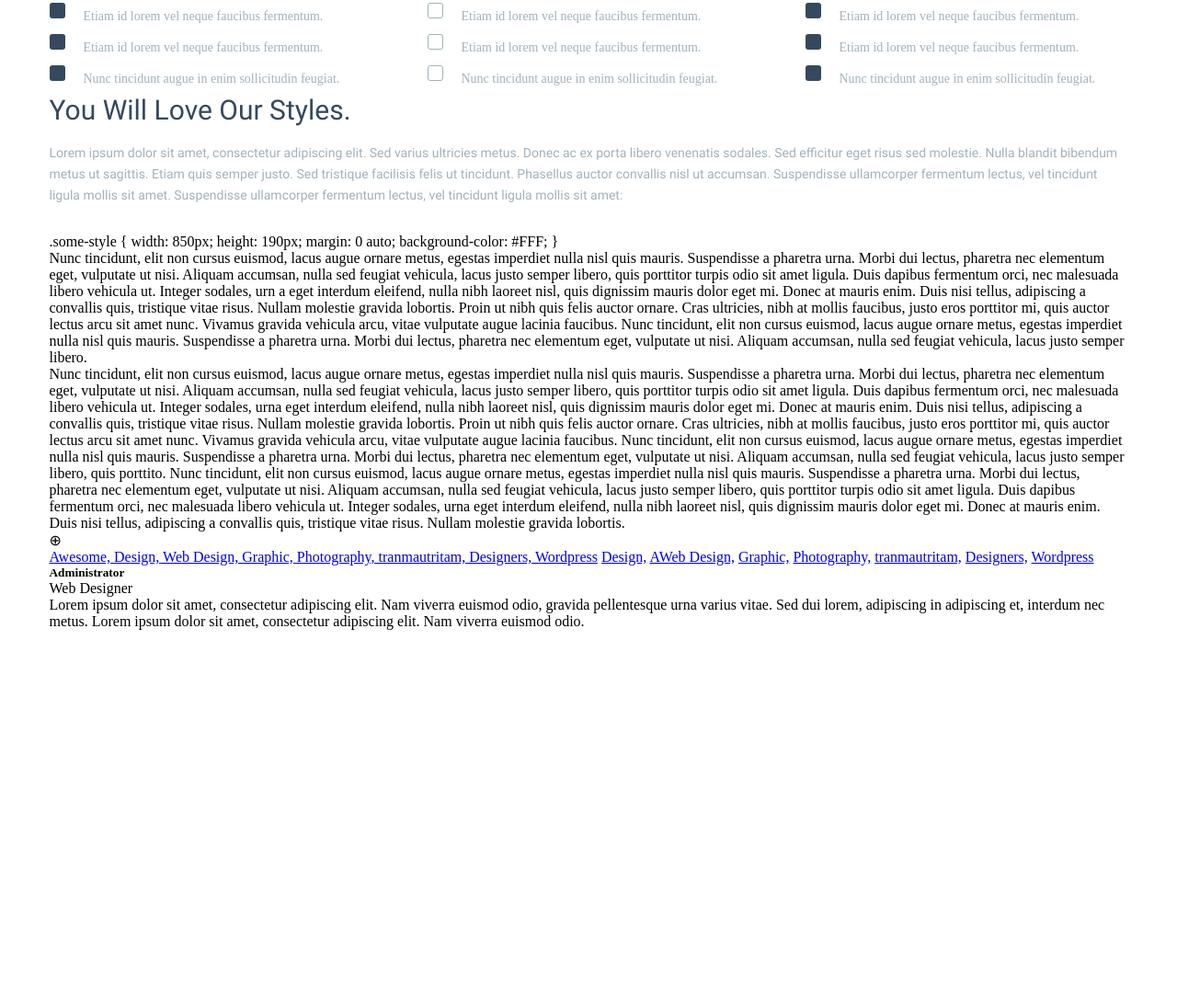
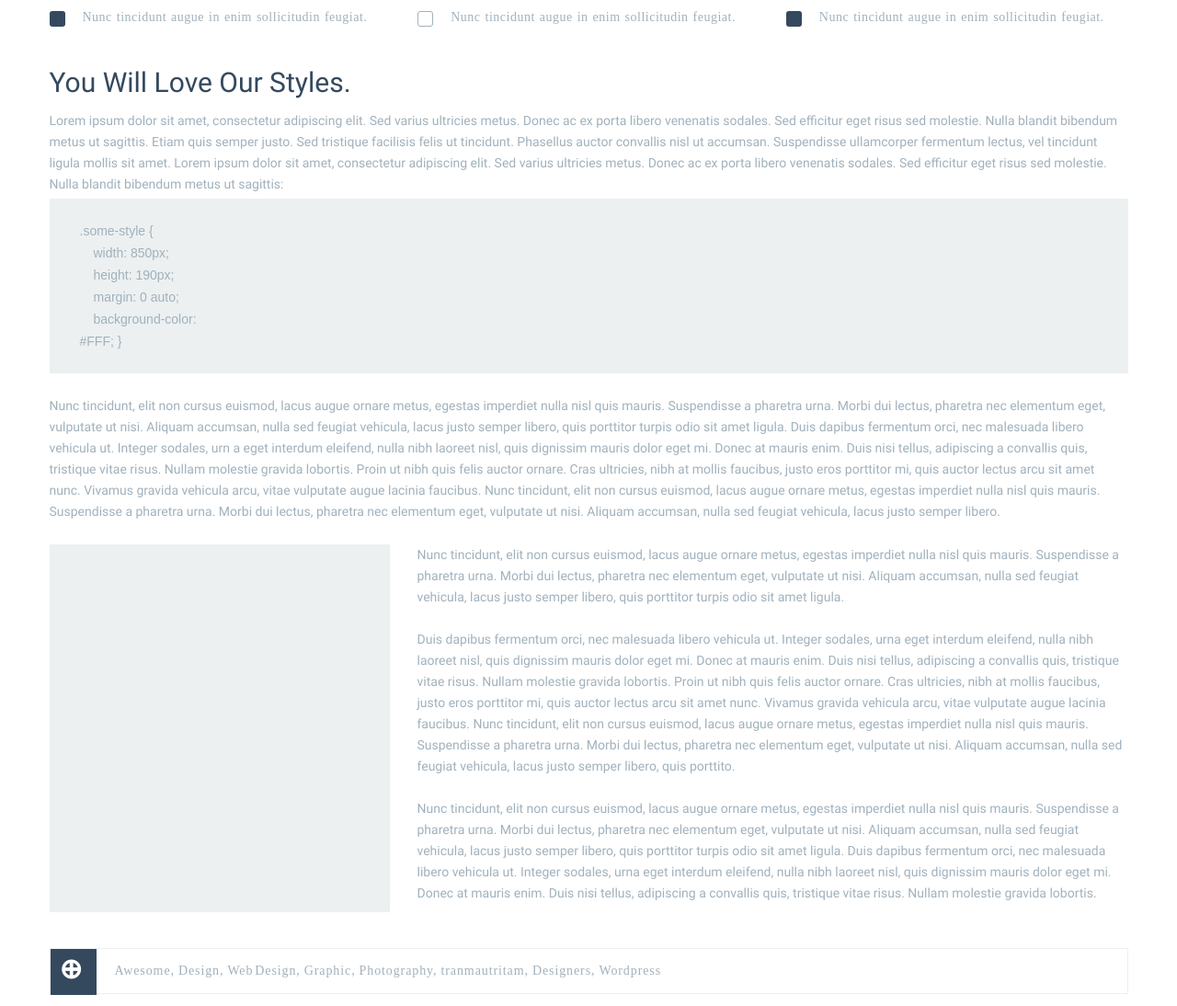
Before and after one commit to DOKVADZETAKO/html-and-css-practice, a plain HTML site: page 12-Text-Decoration/Practice-2.html in a window 1280 px wide. Shown: the part 278-1372 px from the top of the page at 92% size. Before the commit the page ends 963 px from the top, so only its background shows below. Drawn offline with Linux system fonts and the light colour scheme.

Commit message:
feat(12-Text-Decoration): Finish Practice-2

```diff
--- a/12-Text-Decoration/Practice-2.html
+++ b/12-Text-Decoration/Practice-2.html
@@ -12,7 +12,7 @@
 
 <body>
     <main>
-        <div class="mainHeader">
+        <div class="mainHeader1">
             <h3>You Will Love Our Styles.</h3>
             <p>Lorem ipsum dolor sit amet, consectetur adipiscing elit. Sed varius ultricies metus. Donec ac ex porta
                 libero venenatis sodales. Sed efficitur eget risus sed molestie. Nulla blandit bibendum metus ut
@@ -34,10 +34,6 @@
                     <li>
                         <div class="block"></div>
                         <span>Nullam id dolor in ex eleifend tempus.</span>
-                    </li>
-                    <li>
-                        <div class="block"></div>
-                        <span>Etiam id lorem vel neque faucibus fermentum.</span>
                     </li>
                     <li>
                         <div class="block"></div>
@@ -69,10 +65,6 @@
                     </li>
                     <li>
                         <div class="block"></div>
-                        <span>Etiam id lorem vel neque faucibus fermentum.</span>
-                    </li>
-                    <li>
-                        <div class="block"></div>
                         <span>Nunc tincidunt augue in enim sollicitudin feugiat.</span>
                     </li>
                 </ul>
@@ -97,30 +89,30 @@
                     </li>
                     <li>
                         <div class="block"></div>
-                        <span>Etiam id lorem vel neque faucibus fermentum.</span>
-                    </li>
-                    <li>
-                        <div class="block"></div>
                         <span>Nunc tincidunt augue in enim sollicitudin feugiat.</span>
                     </li>
                 </ul>
             </div>
         </div>
-        <div class="mainHeader">
+        <div class="mainHeader2">
             <h3>You Will Love Our Styles.</h3>
             <p>Lorem ipsum dolor sit amet, consectetur adipiscing elit. Sed varius ultricies metus. Donec ac ex porta
                 libero venenatis sodales. Sed efficitur eget risus sed molestie. Nulla blandit bibendum metus ut
                 sagittis. Etiam quis semper justo. Sed tristique facilisis felis ut tincidunt. Phasellus auctor
                 convallis nisl ut accumsan. Suspendisse ullamcorper fermentum lectus, vel tincidunt ligula mollis sit
-                amet. Suspendisse ullamcorper fermentum lectus, vel tincidunt ligula mollis sit amet:</p>
+                amet. Lorem ipsum dolor sit amet, consectetur adipiscing elit. Sed varius ultricies metus. Donec ac ex
+                porta libero venenatis sodales. Sed efficitur eget risus sed molestie. Nulla blandit bibendum metus ut
+                sagittis:</p>
         </div>
         <div class="example">
-            <p>.some-style {
-                width: 850px;
-                height: 190px;
-                margin: 0 auto;
-                background-color: #FFF;
+            <div>
+                <p>.some-style {<br>
+                    <span> width: 850px;</span>
+                    <span> height: 190px;</span></br>
+                    <span> margin: 0 auto;</span>
+                    <span> background-color: #FFF;</span>
                     }</p>
+            </div>
         </div>
         <div class="text">
             <p>Nunc tincidunt, elit non cursus euismod, lacus augue ornare metus, egestas imperdiet nulla nisl quis
@@ -137,38 +129,54 @@
         </div>
         <div class="PosterHead">
             <div class="Poster"></div>
-            <p class="info">Nunc tincidunt, elit non cursus euismod, lacus augue ornare metus, egestas imperdiet nulla
-                nisl quis mauris. Suspendisse a pharetra urna. Morbi dui lectus, pharetra nec elementum eget, vulputate
-                ut nisi. Aliquam accumsan, nulla sed feugiat vehicula, lacus justo semper libero, quis porttitor turpis
-                odio sit amet ligula.
-
+            <div>
+                <p>Nunc tincidunt, elit non cursus euismod, lacus augue ornare metus, egestas imperdiet nulla
+                    nisl quis mauris. Suspendisse a pharetra urna. Morbi dui lectus, pharetra nec elementum eget,
+                    vulputate
+                    ut nisi. Aliquam accumsan, nulla sed feugiat vehicula, lacus justo semper libero, quis porttitor
+                    turpis
+                    odio sit amet ligula.</p>
+                <p>
                     Duis dapibus fermentum orci, nec malesuada libero vehicula ut. Integer sodales, urna eget interdum
-                eleifend, nulla nibh laoreet nisl, quis dignissim mauris dolor eget mi. Donec at mauris enim. Duis nisi
-                tellus, adipiscing a convallis quis, tristique vitae risus. Nullam molestie gravida lobortis. Proin ut
-                nibh quis felis auctor ornare. Cras ultricies, nibh at mollis faucibus, justo eros porttitor mi, quis
-                auctor lectus arcu sit amet nunc. Vivamus gravida vehicula arcu, vitae vulputate augue lacinia faucibus.
+                    eleifend, nulla nibh laoreet nisl, quis dignissim mauris dolor eget mi. Donec at mauris enim. Duis
+                    nisi
+                    tellus, adipiscing a convallis quis, tristique vitae risus. Nullam molestie gravida lobortis. Proin
+                    ut
+                    nibh quis felis auctor ornare. Cras ultricies, nibh at mollis faucibus, justo eros porttitor mi,
+                    quis
+                    auctor lectus arcu sit amet nunc. Vivamus gravida vehicula arcu, vitae vulputate augue lacinia
+                    faucibus.
                     Nunc tincidunt, elit non cursus euismod, lacus augue ornare metus, egestas imperdiet nulla nisl quis
-                mauris. Suspendisse a pharetra urna. Morbi dui lectus, pharetra nec elementum eget, vulputate ut nisi.
+                    mauris. Suspendisse a pharetra urna. Morbi dui lectus, pharetra nec elementum eget, vulputate ut
+                    nisi.
                     Aliquam accumsan, nulla sed feugiat vehicula, lacus justo semper libero, quis porttito.
-
-                Nunc tincidunt, elit non cursus euismod, lacus augue ornare metus, egestas imperdiet nulla nisl quis
-                mauris. Suspendisse a pharetra urna. Morbi dui lectus, pharetra nec elementum eget, vulputate ut nisi.
-                Aliquam accumsan, nulla sed feugiat vehicula, lacus justo semper libero, quis porttitor turpis odio sit
-                amet ligula. Duis dapibus fermentum orci, nec malesuada libero vehicula ut. Integer sodales, urna eget
-                interdum eleifend, nulla nibh laoreet nisl, quis dignissim mauris dolor eget mi. Donec at mauris enim.
-                Duis nisi tellus, adipiscing a convallis quis, tristique vitae risus. Nullam molestie gravida lobortis.
+                </p>
+                <p>Nunc tincidunt, elit non cursus euismod, lacus augue ornare metus, egestas imperdiet nulla nisl quis
+                    mauris. Suspendisse a pharetra urna. Morbi dui lectus, pharetra nec elementum eget, vulputate ut
+                    nisi.
+                    Aliquam accumsan, nulla sed feugiat vehicula, lacus justo semper libero, quis porttitor turpis odio
+                    sit
+                    amet ligula. Duis dapibus fermentum orci, nec malesuada libero vehicula ut. Integer sodales, urna
+                    eget
+                    interdum eleifend, nulla nibh laoreet nisl, quis dignissim mauris dolor eget mi. Donec at mauris
+                    enim.
+                    Duis nisi tellus, adipiscing a convallis quis, tristique vitae risus. Nullam molestie gravida
+                    lobortis.
                 </p>
             </div>
+        </div>
+        <div class="info">
+            <div class="simbol"><span>⊕</span></div>
             <div class="links">
-            <div class="simbol"><span>⊕</span></div>
-            <a href="#">Awesome, Design, Web Design, Graphic, Photography, tranmautritam, Designers, Wordpress</a>
+                <a href="#">Awesome,</a>
                 <a href="#">Design,</a>
-            <a href="#">AWeb Design,</a>
+                <a href="#">Web Design,</a>
                 <a href="#">Graphic,</a>
                 <a href="#">Photography,</a>
                 <a href="#">tranmautritam,</a>
                 <a href="#">Designers,</a>
                 <a href="#">Wordpress</a>
+            </div>
         </div>
 
         <div class="contact">
--- a/12-Text-Decoration/Styles/main.css
+++ b/12-Text-Decoration/Styles/main.css
@@ -10,32 +10,52 @@ main{
     margin-top: 30px;
 }
 
-.mainHeader h3{
+.mainHeader1 h3{
     font-family: 'Roboto';
     font-size: 30px;
     line-height: 30px;
     color: #34495E;
     font-weight: normal;
-    margin-bottom: 20px;
+    margin-bottom: 15px;
 }
 
-.mainHeader p{
+.mainHeader1 p{
     font-family: 'Roboto';
     font-size: 14px;
     line-height: 23px;
     color: #A1B1BC;
     font-weight: normal;
-    margin-bottom: 30px;
+    margin-bottom: 26px;
 }
+
+.mainHeader2 h3{
+    font-family: 'Roboto';
+    font-size: 30px;
+    line-height: 30px;
+    color: #34495E;
+    font-weight: normal;
+    margin-bottom: 15px;
+}
+
+.mainHeader2 p{
+    font-family: 'Roboto';
+    font-size: 14px;
+    line-height: 23px;
+    color: #A1B1BC;
+    font-weight: normal;
+    margin-bottom: 4px
+}
+
 
 .lists{
     display: flex;
+    margin-bottom: 33px;
 }
 
 .lists .col-1, .lists .col-2, .lists .col-3{
     display: flex;
     flex-direction: column;
-    margin-left: 60px;
+    margin-left: 29px;
 }
 
 .lists .col-1{
@@ -45,7 +65,6 @@ main{
 .lists ul li{
     display: inline-block;
     position: relative;
-
 }
 
 .lists .block{
@@ -53,8 +72,9 @@ main{
     height: 17px;
     background-color: #34495E;
     float: left;
-    margin-right: 20px;
+    margin-right: 19px;
     border-radius: 3px;
+    margin-bottom: 9px;
 }
 
 .lists .col-2 .block{
@@ -67,5 +87,152 @@ main{
    font-size: 14px;
    line-height: 30px;
    color: #A1B1BC;
+   margin-top: -8px;
+   letter-spacing: 0.5px;
+    word-spacing: 1px;
 
 }
+.example{
+    width: 100%;
+    height: 190px;
+    background-color: #ECF0F1;
+    padding: 23px 33px;
+    margin-bottom: 24px;
+}
+
+.example div{
+    width: 14%;
+
+}
+.example div p {
+    color: #A1B1BC;
+    font-size: 14px;
+    line-height: 24px;
+    font-family: 'Arial'
+}
+
+.example div p span{
+    padding-left: 15px;
+}
+
+.text{
+    margin-bottom: 24px;
+}
+
+.text p {
+    color: #A1B1BC;
+    font-size: 14px;
+    line-height: 23px;
+    font-family: 'Roboto'
+}
+
+.PosterHead{
+    margin-bottom: 48px;
+}
+
+.PosterHead div{
+    position: relative;
+}
+
+.PosterHead .Poster{
+    width: 370px;
+    height: 400px;
+    background-color: #ECF0F1;
+    float: left;
+    margin-right: 30px;
+}
+
+.PosterHead p {
+    color: #A1B1BC;
+    font-size: 14px;
+    line-height: 23px;
+    font-family: 'Roboto';
+    margin-bottom: 23px;
+
+}
+
+.info{
+    border: 1px solid #ECF0F1;
+    margin-bottom: 50px;
+}
+
+.info .simbol{
+    width: 50px;
+    height: 50px;
+    background-color: #34495E;
+    float: left;
+    margin-right: 20px;
+    padding-left: 10px;
+    padding-top: 4px;
+
+}
+
+.info .simbol span{
+    font-size: 30px;
+    font-family: 'Roboto';
+    font-weight: bold;
+    color: #fff;
+}
+
+.info .links {
+    padding: 12px;
+}
+.info .links a {
+    text-decoration: none;
+    color: #A1B1BC;
+    font-size: 14px;
+    line-height: 24px;
+    letter-spacing: 0.9px;
+    word-spacing: -2.5px
+
+}
+.info .links a:hover{
+    text-decoration: underline;
+    color: #1ABC9C;
+}
+
+.contact{
+    height: 160px;
+    width: 100%;
+    background-color: #F9FBFB;
+    border: 1px solid #ECF0F1;
+    padding: 27px;
+    position: relative;
+    margin-bottom: 30px;
+}
+
+.contact .picture{
+    width: 100px;
+    height: 100px;
+    background-color: #A1B1BC;
+    border: 3px solid white;
+    border-radius: 3px;
+    box-shadow: 1px 1px 2px 2px grey;
+    float: left;
+    margin-right: 35px;
+}
+
+.contact h5{
+    font-size: 18px;
+    line-height: 24px;
+    color: #2C3E50;
+    font-family: 'Roboto';
+    letter-spacing: 0.2px;
+
+}
+
+.contact span{
+    font-size: 14px;
+    line-height: 24px;
+    color: #A1B1BC;
+    font-family: 'Roboto';
+}
+
+.contact p{
+    font-size: 14px;
+    line-height: 24px;
+    color: #A1B1BC;
+    font-family: 'Roboto';
+    font-style: italic;
+    padding-top: 8px;
+}
```
Lines whose indentation alone changed are shown as unchanged.
